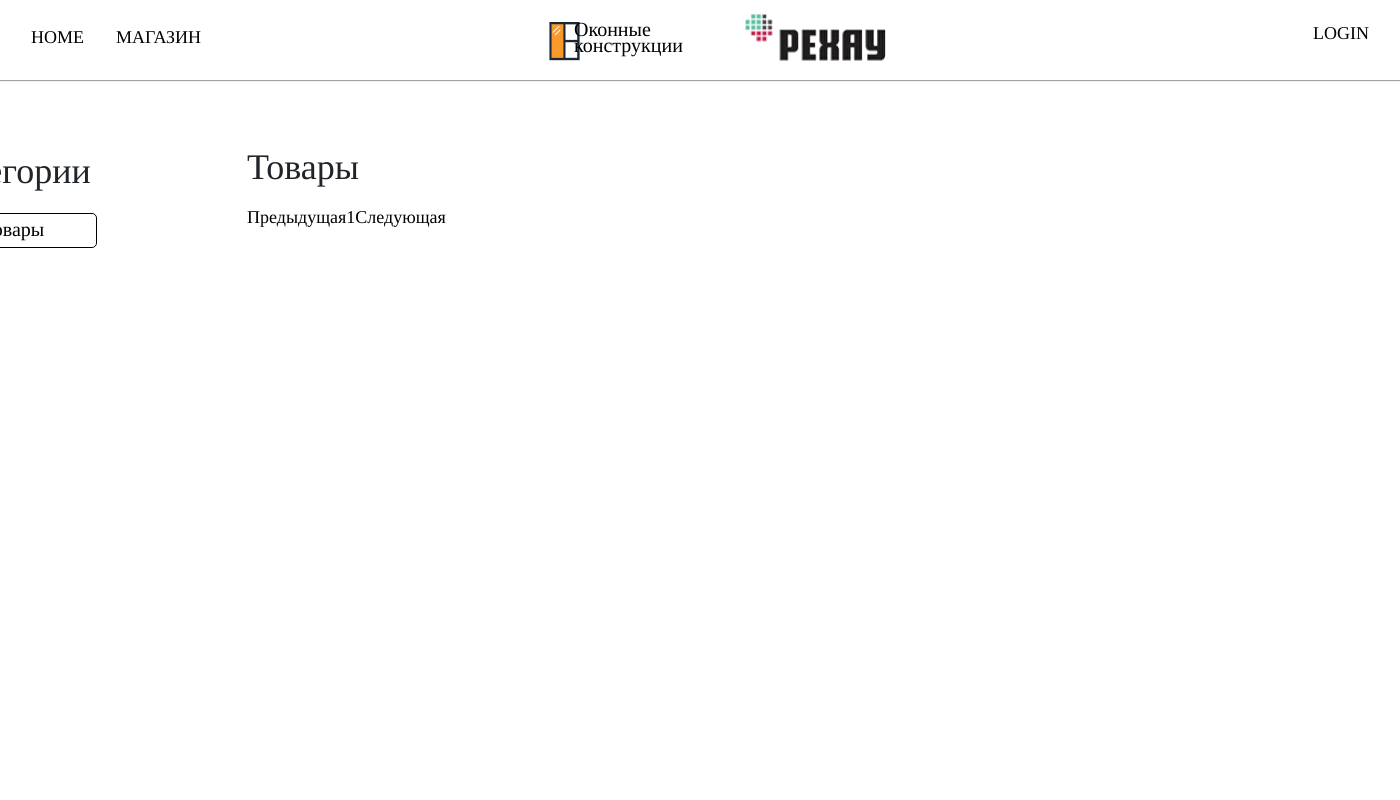
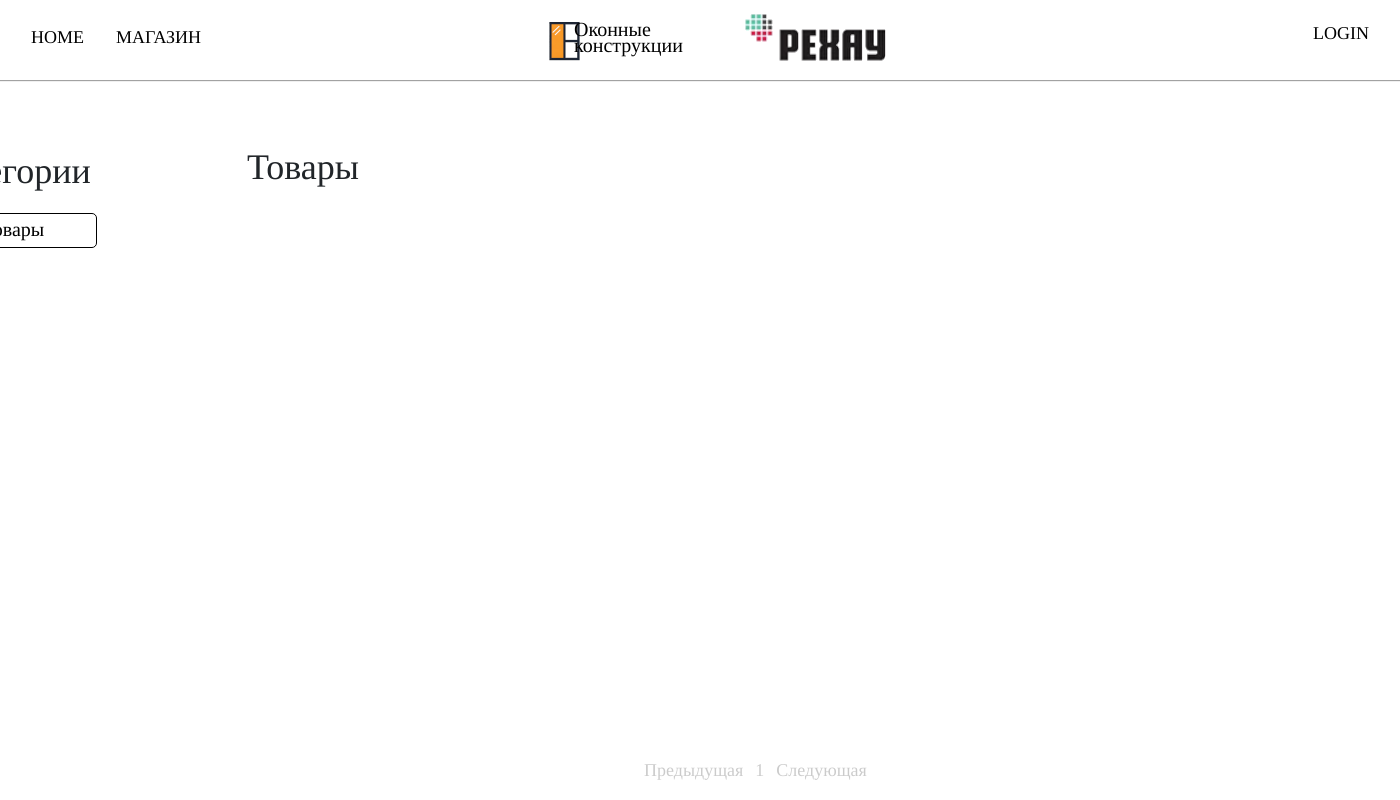
Before and after one commit to Randysman/widnowdesigns, a Django app: page /shop/ in a window 1400 px wide. Run offline with Django 5.2, Linux system fonts and the light colour scheme; data that the repository does not hold is empty; some libraries are stand-ins or nearby versions.

Commit message:
add styles for pagination

```diff
--- a/widnowdesigns/main/static/css/base.css
+++ b/widnowdesigns/main/static/css/base.css
@@ -248,3 +248,16 @@ h5 {
     border: 1px solid #000;
     border-radius: 5px;
 }
+
+.pagination {
+    display: flex;
+    position: absolute;
+    bottom: 0%;
+    left: 46%;
+    gap: 12px;
+    justify-content: center;
+}
+
+.disabled {
+    opacity: 0.2;
+}
```
